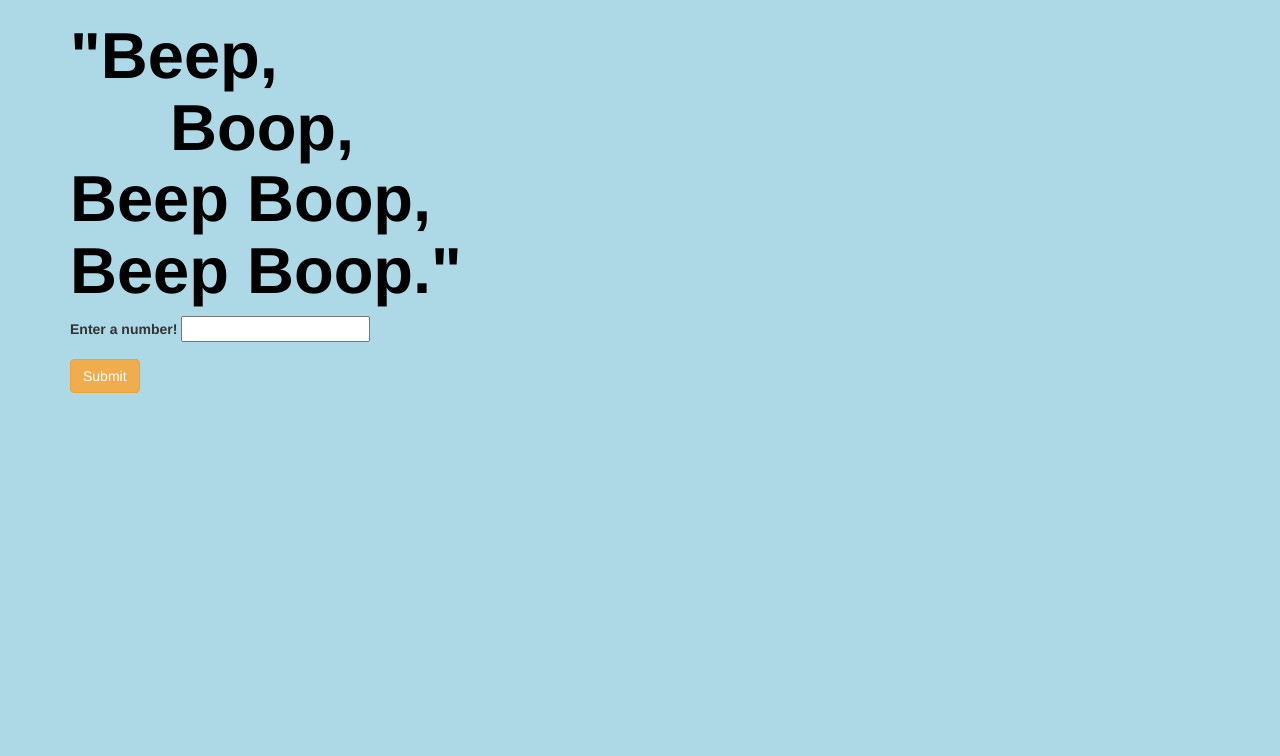
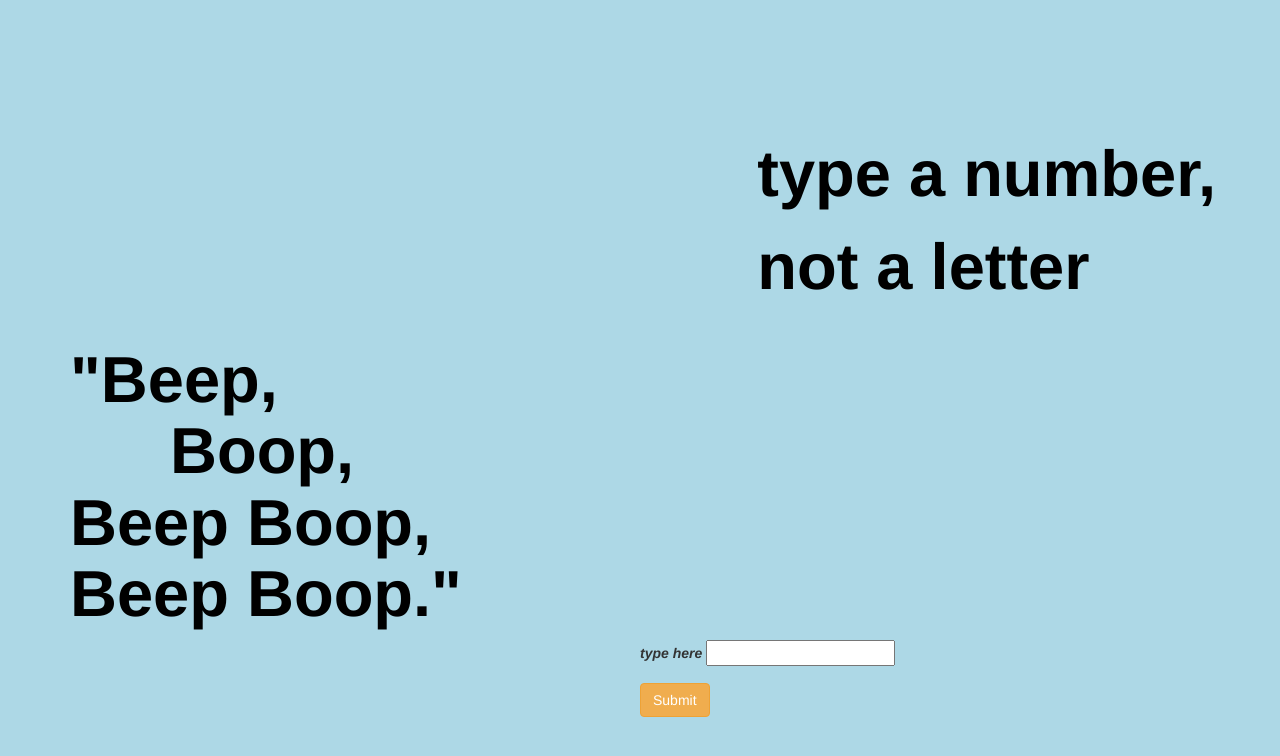
Before and after one commit to tristansetha/beep-boop2, a plain HTML site: page index.html in a window 1280 px wide. Drawn offline with Linux system fonts and the light colour scheme.

Commit message:
fixed errors with output, outputting more numbers than the given input

```diff
--- a/css/styles.css
+++ b/css/styles.css
@@ -9,8 +9,23 @@ h1 {
   font-size: 22px;
   border: 10px;
   font-weight: bold;
+  padding-top: 10px;
 }
 
 body {
   background-color: lightblue;
 }
+
+#rules {
+  float: right;
+  padding-top: 10%;
+  padding-right: 5%;
+  font-size: 65px;
+  font-family: helvetica;
+  color: black;
+  font-weight: bolder;
+}
+
+form {
+  padding-left: 50%;
+}
--- a/index.html
+++ b/index.html
@@ -8,6 +8,12 @@
     <title>Beep Boop</title>
   </head>
   <body>
+    <div id="rules">
+      <ol style="list-style-type:none">
+        <li>type a number,</li>
+        <li>not a letter</li>
+      </ol>
+    </div>
     <div class="container">
       <div class="row">
         <div class="col-md-12">
@@ -24,12 +30,11 @@
               </div>
             </main>
           </div>
-        <form id="beepboop">
+          <form class="form-inLine" id="beepboop">
             <div class="form-group">
-            <label for="number">Enter a number!</label>
+              <label for="number"><em>type here</em></label>
               <input id="number" type="text" required>
             </div>
-
             <button type="submit" class="btn btn-warning">Submit</button>
           </form>
         </div>
--- a/js/scripts.js
+++ b/js/scripts.js
@@ -3,13 +3,13 @@ var beepboop = function(number) {
   for (var i = 0; i <= number; i++){
     range.push(i);
   };
-  for (var i = 0; i <= range.length; i++){
-    if (i.toString().includes("0")) {
-      range.splice([i], 1, "Beep");
+  for (var i = 0; i < range.length; i++){
+    if (i % 3 === 0 && i !== 0) {
+      range.splice([i], 1, " I'm sorry, Dave. I'm afraid I can't do that.");
     } else if (i.toString().includes("1")){
-      range.splice([i], 1, "Boop!")
-    } else if (i % 3 === 0 && i !== 0) {
-      range.splice([i], 1, "I'm sorry, Dave. I'm afraid I can't do that.")
+      range.splice([i], 1, " Boop!")
+    } else if (i.toString().includes("0")){
+      range.splice([i], 1, " Beep");
     }
   }
   return range;
```
Lines whose indentation alone changed are shown as unchanged.
